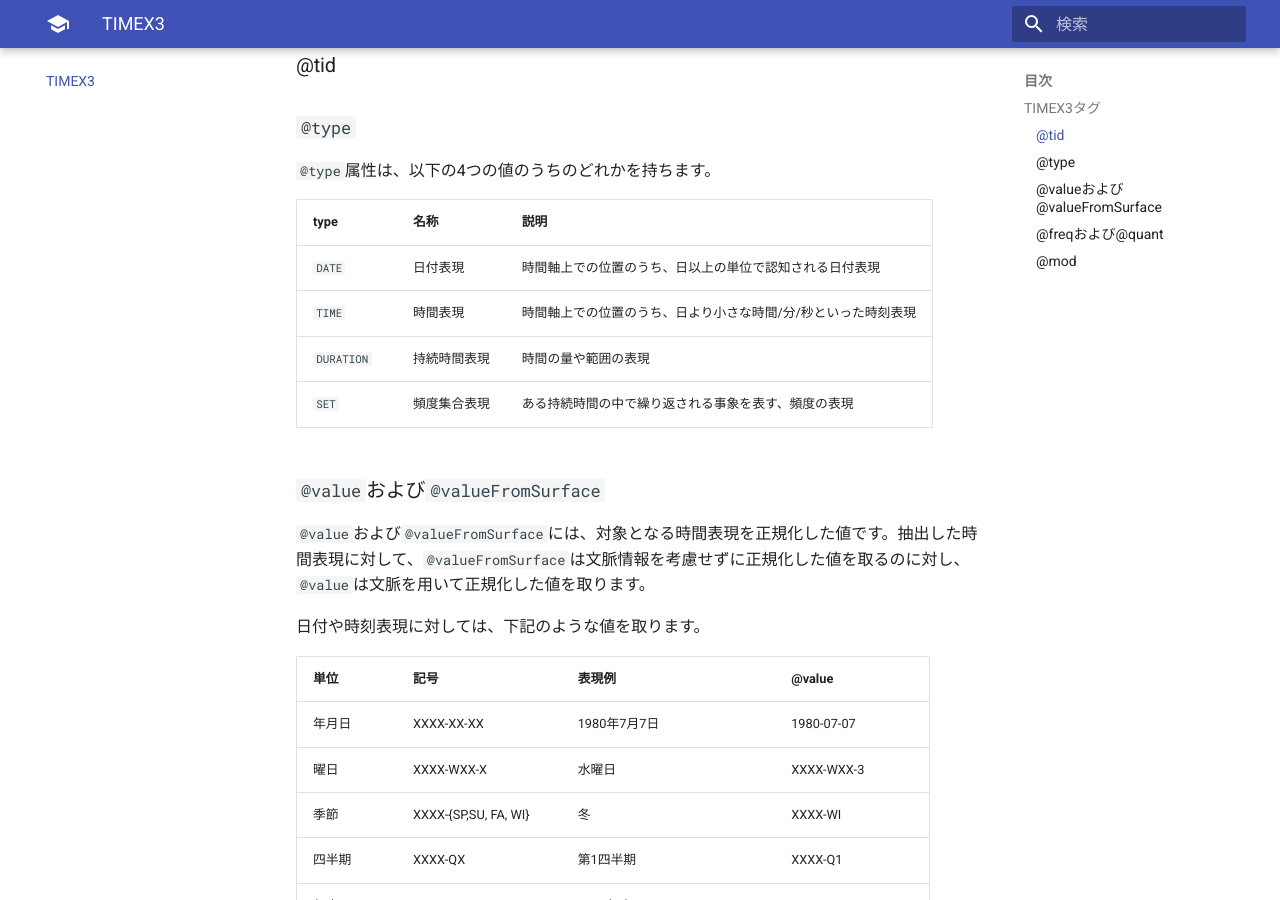
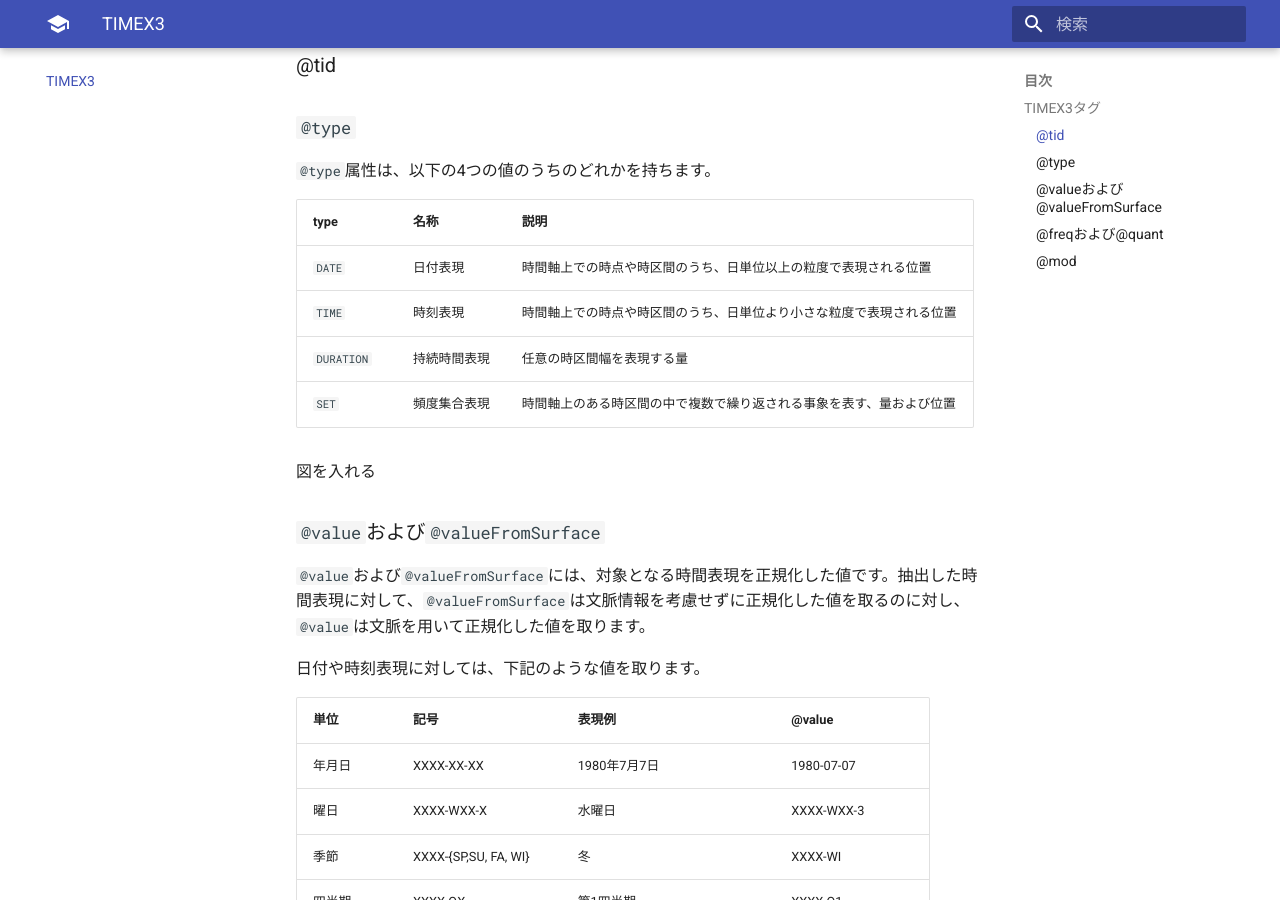
Before and after one commit to yagays/ja-timex, an MkDocs documentation site: the page built from docs/docs/timex3.md, in a window 1280 px wide and 900 px high, scrolled down 918 px. Built offline with MkDocs 1.6.1 and Material for MkDocs 9.7.7, drawn with Linux system fonts in a browser that asks for light colours.

Commit message:
update docs

```diff
--- a/docs/docs/timex3.md
+++ b/docs/docs/timex3.md
@@ -22,12 +22,14 @@ TIMEX3タグには、下記の属性を持ちます。
 ### `@type`
 `@type`属性は、以下の4つの値のうちのどれかを持ちます。
 
-| type       | 名称         | 説明                                                           |
-| ---------- | ------------ | -------------------------------------------------------------- |
-| `DATE`     | 日付表現     | 時間軸上での位置のうち、日以上の単位で認知される日付表現       |
-| `TIME`     | 時間表現     | 時間軸上での位置のうち、日より小さな時間/分/秒といった時刻表現 |
-| `DURATION` | 持続時間表現 | 時間の量や範囲の表現                                           |
-| `SET`      | 頻度集合表現 | ある持続時間の中で繰り返される事象を表す、頻度の表現           |
+| type       | 名称         | 説明                                                                 |
+| ---------- | ------------ | -------------------------------------------------------------------- |
+| `DATE`     | 日付表現     | 時間軸上での時点や時区間のうち、日単位以上の粒度で表現される位置     |
+| `TIME`     | 時刻表現     | 時間軸上での時点や時区間のうち、日単位より小さな粒度で表現される位置 |
+| `DURATION` | 持続時間表現 | 任意の時区間幅を表現する量                                           |
+| `SET`      | 頻度集合表現 | 時間軸上のある時区間の中で複数で繰り返される事象を表す、量および位置 |
+
+図を入れる
 
 ### `@value`および`@valueFromSurface`
 `@value`および`@valueFromSurface`には、対象となる時間表現を正規化した値です。抽出した時間表現に対して、`@valueFromSurface`は文脈情報を考慮せずに正規化した値を取るのに対し、`@value`は文脈を用いて正規化した値を取ります。
```
Also changed, not shown: docs/docs/FAQ.md (added, +7 -0 lines), docs/docs/definition_glossary.md (added, +5 -0 lines), docs/docs/policy.md (+4 -0 lines), docs/docs/definition.md (deleted).
